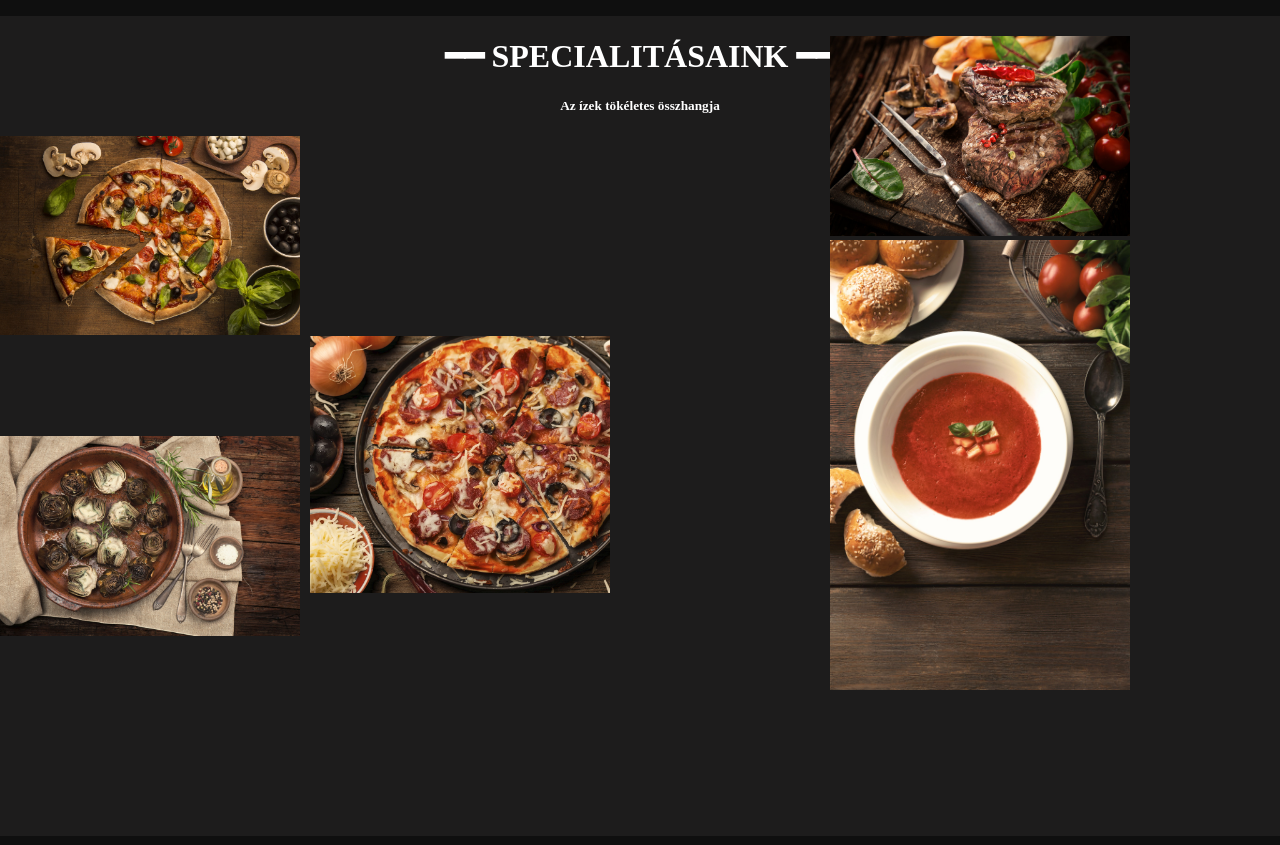
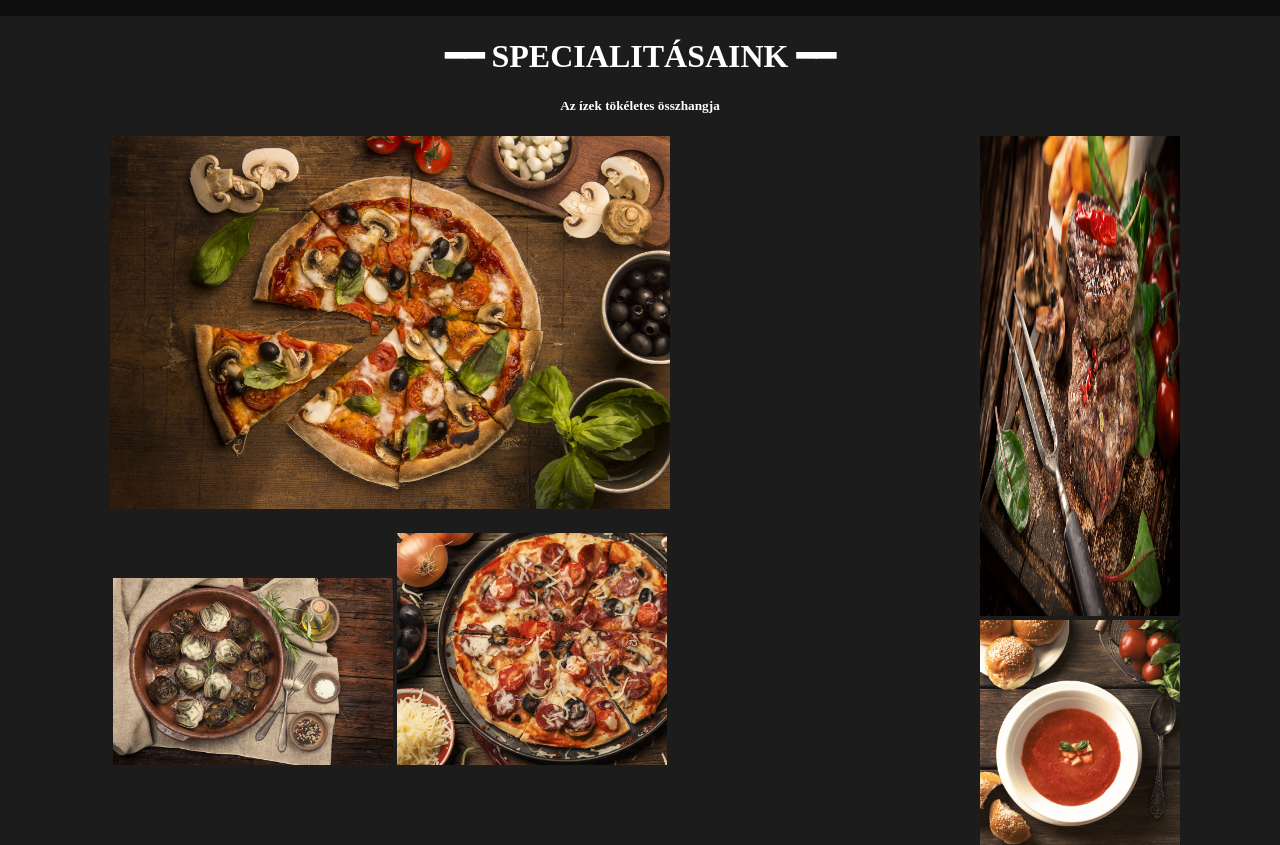
Before and after one commit to TothMilan2/Pizzaweb, a plain HTML site: page index.html in a window 1280 px wide. Shown: the part 1380-2225 px from the top of the page. Drawn offline with Linux system fonts and the light colour scheme.

Commit message:
hopeless

```diff
--- a/index.html
+++ b/index.html
@@ -53,18 +53,24 @@
 
         </div>
         <div class="specialitas">
+
             <h1>━━ SPECIALITÁSAINK ━━</h1>
             <H5>Az ízek tökéletes összhangja</H5>
 
-            <div class="balkeret">
-                <img src="mainpizza.jpg" alt="" id="fopizza">
-                <img src="gomba.jpg" alt="" id="gomba">
-                <img src="kolbasz.jpg" alt="" id="kolbasz">
+            <div class="speckeret">
+                <div class="balkeret">
+                    <a href=""><img src="mainpizza.jpg" alt="" id="fopizza"></a>
+                    <a href=""><img src="gomba.jpg" alt="" id="gomba"></a>
+                    <a href=""><img src="kolbasz.jpg" alt="" id="kolbasz"></a>
+                </div>
+                <div class="jobbkeret">
+                    <img src="steak.jpg" alt="" id="steak">
+                    <img src="paradicsom.jpg" alt="" id="paradicsom">
+                </div>
             </div>
-            <div class="jobbkeret">
-                <img src="steak.jpg" alt="" id="steak">
-                <img src="paradicsom.jpg" alt="" id="paradicsom">
-            </div>
+
+
+
 
 
 
--- a/pizza.css
+++ b/pizza.css
@@ -155,44 +155,61 @@ button:hover{
 
 /*harmadik div*/
 
+.speckeret{
+  text-align: center;
+  display: flex;
+  flex-direction: row;
+  height:100vh;
+  align-items: center;
+  justify-content: space-between;
+
+
+
+}
 .specialitas{
   text-align: center;
 
-
 }
 #fopizza{
-    position: absolute;
-    top: 0;
-    left: 0;
-    z-index: 2;
+    width: 80%;
 }
 .balkeret{
     position: relative;
 
-    width: 600px;
-    height: 700px;
+    width: 700px;
+    height: 800px;
+    margin-left: 40px;
 
 }
 .jobbkeret{
-    width: 600px;
+    width: 400px;
     position: relative;
-    height: 700px;
+    height: 800px;
     float: right;
-    margin-top: -800px;
+
 }
 #gomba{
-    position: absolute;
-    top: 300px;
-    left: 0;
+    position: relative;
+    width: 40%;
+    height: auto;
+    top: 20px;
+}
+#kolbasz{
+  position: relative;
+  height: 29%;
+  top: 20px;
+}
+#paradicsom{
+  width: 50%;
+  position: relative;
+
 
 }
-#kolbasz{
-  margin-top: 200px;
-  position: absolute;
-  margin-left: 10px;
-}
-img{
-  width: 300px;
+#steak{
+
+  width: 50%;
+  height: 60%;
+
 }
 
 
@@ -213,6 +230,7 @@ img{
   align-items: center;
   justify-content: center;
   column-gap: 30px;
+  margin-left: -35px;
 
 }
 table{
```
